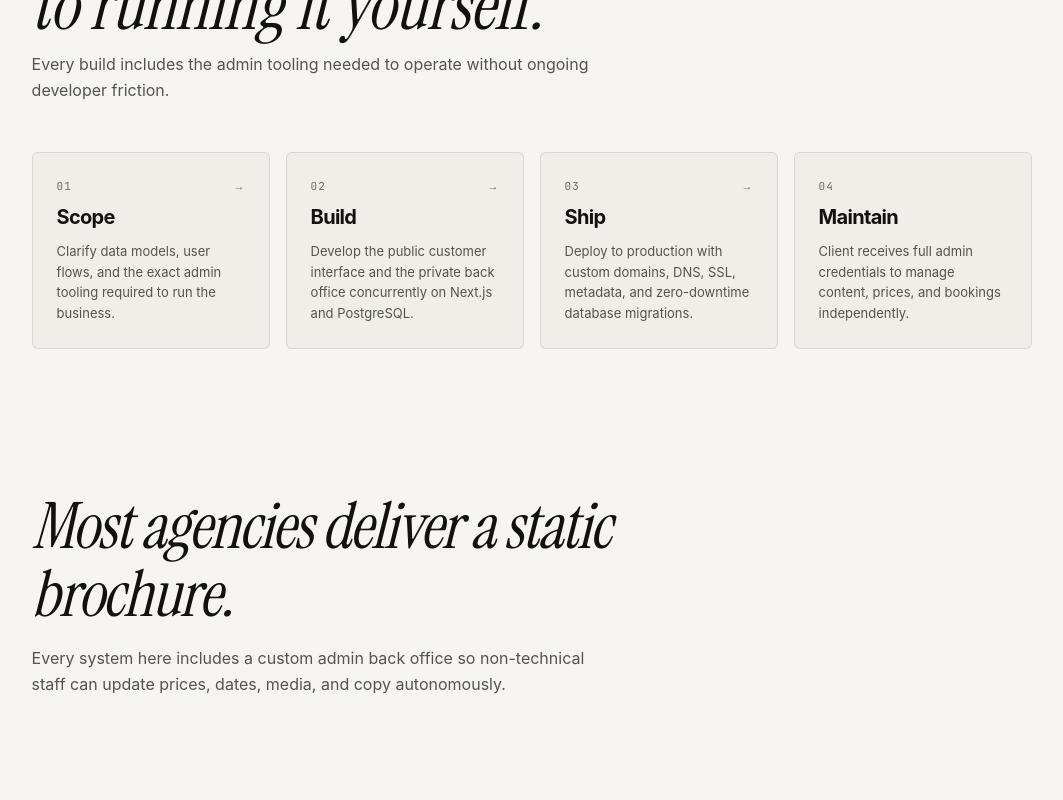
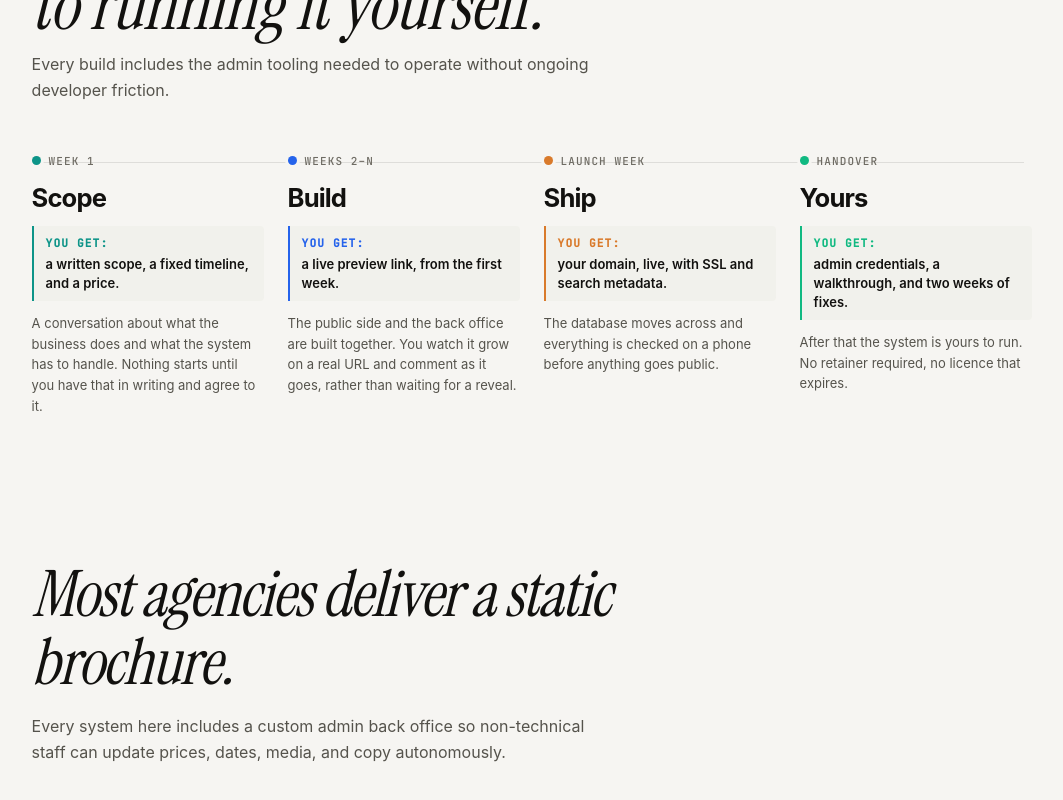
Before and after one commit to zetroxyyy/portfolio, a Next.js app: page / in a window 1280 px wide. Shown: the part 6426-7226 px from the top of the page, without its empty margins (122-1185 px from the left). Built offline with nearby package versions, Linux system fonts and the light colour scheme; a web font is replaced by a local one.

Commit message:
feat(process): redesign process section as horizontal timeline with deliverable callouts (Phase 7)

```diff
--- a/src/app/globals.css
+++ b/src/app/globals.css
@@ -92,6 +92,12 @@
   --radius:     6px;
   --radius-lg:  10px;
   --radius-xl:  14px;
+
+  /* Process timeline stage accents */
+  --stage-1:    #0D9488;
+  --stage-2:    #2563EB;
+  --stage-3:    #D97A2B;
+  --stage-4:    #10B981;
 }
 
 /* ── DARK THEME OVERRIDES ─────────────────────────────────── */
@@ -106,6 +112,11 @@
     --hairline:     rgba(237, 237, 234, 0.12);
     --hairline-2:   rgba(237, 237, 234, 0.06);
 
+    --stage-1:      #14B8A6;
+    --stage-2:      #60A5FA;
+    --stage-3:      #F59E0B;
+    --stage-4:      #34D399;
+
     --frame-bg:     #1F1F1D;
     --frame-bar:    #2A2A27;
     --frame-pill:   #141413;
@@ -121,6 +132,11 @@
   --fog:          #2A2926;
   --hairline:     rgba(237, 237, 234, 0.12);
   --hairline-2:   rgba(237, 237, 234, 0.06);
+
+  --stage-1:      #14B8A6;
+  --stage-2:      #60A5FA;
+  --stage-3:      #F59E0B;
+  --stage-4:      #34D399;
 
   --frame-bg:     #1F1F1D;
   --frame-bar:    #2A2A27;
@@ -1524,51 +1540,114 @@ button {
   gap: var(--space-2);
 }
 
-.process__steps {
+/* ── PROCESS TIMELINE ─────────────────────────────────────── */
+.timeline {
+  position: relative;
+  width: 100%;
+}
+
+/* Horizontal connecting rule behind stages */
+.timeline__track {
+  position: absolute;
+  top: 10px;
+  left: 8px;
+  right: 8px;
+  height: 1px;
+  background-color: var(--hairline);
+  z-index: 1;
+}
+
+@media (prefers-reduced-motion: reduce) {
+  .timeline__track {
+    transform: none !important;
+    transition: none !important;
+  }
+}
+
+.timeline__list {
+  list-style: none;
+  padding: 0;
+  margin: 0;
   display: grid;
   grid-template-columns: repeat(4, 1fr);
-  gap: var(--space-4);
+  gap: var(--space-6);
   position: relative;
-}
-
-.process__step {
-  background: var(--paper-2);
-  border: 1px solid var(--hairline);
-  border-radius: var(--radius);
-  padding: var(--space-6);
+  z-index: 2;
+}
+
+.timeline-stage {
   display: flex;
   flex-direction: column;
   gap: var(--space-3);
-}
-
-.process__step-header {
-  display: flex;
-  align-items: center;
-  justify-content: space-between;
-}
-
-.process__step-num {
-  font-family: var(--font-mono);
-  font-size: var(--text-xs);
+  position: relative;
+  background: transparent;
+  border: none;
+  padding: 0;
+}
+
+.timeline-stage__top {
+  display: flex;
+  align-items: center;
+  gap: var(--space-2);
+}
+
+.timeline-stage__marker {
+  width: 9px;
+  height: 9px;
+  border-radius: 50%;
+  background-color: var(--stage-accent, var(--ink));
+  box-shadow: 0 0 0 3px var(--paper);
+  flex-shrink: 0;
+}
+
+.timeline-stage__badge {
+  font-family: var(--font-mono);
+  font-size: var(--text-xs);
+  letter-spacing: var(--tracking-wider);
+  text-transform: uppercase;
   color: var(--mist);
-  letter-spacing: var(--tracking-wider);
-}
-
-.process__step-arrow {
-  font-family: var(--font-mono);
-  font-size: var(--text-xs);
-  color: var(--mist);
-}
-
-.process__step-name {
-  font-size: var(--text-lg);
-  color: var(--ink);
-}
-
-.process__step-desc {
+  font-weight: 500;
+}
+
+.timeline-stage__name {
+  font-family: var(--font-display);
+  font-size: var(--h-sub);
+  font-weight: 700;
+  color: var(--ink);
+  line-height: 1.25;
+  letter-spacing: var(--tracking-tight);
+}
+
+.timeline-stage__deliverable {
+  border-left: 2px solid var(--stage-accent, var(--ink));
+  padding: var(--space-2) var(--space-3);
+  background: color-mix(in srgb, var(--paper-2) 65%, transparent);
+  border-radius: 0 var(--radius-sm) var(--radius-sm) 0;
+  display: flex;
+  flex-direction: column;
+  gap: 2px;
+}
+
+.timeline-stage__deliverable-label {
+  font-family: var(--font-mono);
+  font-size: 0.7rem;
+  letter-spacing: var(--tracking-wider);
+  text-transform: uppercase;
+  color: var(--stage-accent, var(--mist));
+  font-weight: 600;
+}
+
+.timeline-stage__deliverable-text {
   font-size: var(--text-sm);
-  color: var(--graphite);
+  font-weight: 600;
+  color: var(--ink);
+  line-height: 1.45;
+}
+
+.timeline-stage__desc {
+  font-size: var(--text-sm);
   line-height: 1.6;
+  color: var(--graphite);
 }
 
 
@@ -1956,14 +2035,19 @@ button {
   gap: var(--space-6);
 }
 
-/* ── RESPONSIVE MEDIA QUERIES ─────────────────────────────── */
-
 @media (max-width: 1024px) {
-  .process__steps {
-    grid-template-columns: repeat(2, 1fr);
-  }
   .case-study__decisions-grid {
     grid-template-columns: 1fr;
+  }
+}
+
+@media (max-width: 900px) {
+  .timeline__track {
+    display: none;
+  }
+  .timeline__list {
+    grid-template-columns: 1fr;
+    gap: var(--space-8);
   }
 }
 
@@ -2025,9 +2109,6 @@ button {
     order: 2;
   }
 
-  .process__steps {
-    grid-template-columns: 1fr;
-  }
 
   .case-study__meta-bar {
     grid-template-columns: repeat(2, 1fr);
--- a/src/components/sections/Process.tsx
+++ b/src/components/sections/Process.tsx
@@ -1,32 +1,46 @@
 'use client';
 
-import { motion } from 'framer-motion';
+import React, { CSSProperties } from 'react';
+import { motion, useReducedMotion } from 'framer-motion';
 import { duration, ease } from '@/lib/motionConfig';
 
-const steps = [
+interface ProcessStage {
+  duration: string;
+  name: string;
+  deliverable: string;
+  desc: string;
+}
+
+const stages: ProcessStage[] = [
   {
-    num: '01',
+    duration: 'Week 1',
     name: 'Scope',
-    desc: 'Clarify data models, user flows, and the exact admin tooling required to run the business.',
+    deliverable: 'a written scope, a fixed timeline, and a price.',
+    desc: 'A conversation about what the business does and what the system has to handle. Nothing starts until you have that in writing and agree to it.',
   },
   {
-    num: '02',
+    duration: 'Weeks 2–N',
     name: 'Build',
-    desc: 'Develop the public customer interface and the private back office concurrently on Next.js and PostgreSQL.',
+    deliverable: 'a live preview link, from the first week.',
+    desc: 'The public side and the back office are built together. You watch it grow on a real URL and comment as it goes, rather than waiting for a reveal.',
   },
   {
-    num: '03',
+    duration: 'Launch week',
     name: 'Ship',
-    desc: 'Deploy to production with custom domains, DNS, SSL, metadata, and zero-downtime database migrations.',
+    deliverable: 'your domain, live, with SSL and search metadata.',
+    desc: 'The database moves across and everything is checked on a phone before anything goes public.',
   },
   {
-    num: '04',
-    name: 'Maintain',
-    desc: 'Client receives full admin credentials to manage content, prices, and bookings independently.',
+    duration: 'Handover',
+    name: 'Yours',
+    deliverable: 'admin credentials, a walkthrough, and two weeks of fixes.',
+    desc: 'After that the system is yours to run. No retainer required, no licence that expires.',
   },
 ];
 
 export function Process() {
+  const shouldReduceMotion = useReducedMotion();
+
   return (
     <section className="process" id="process" aria-labelledby="process-heading">
       <div className="process__inner">
@@ -39,26 +53,53 @@ export function Process() {
           </p>
         </header>
 
-        <div className="process__steps">
-          {steps.map((step, i) => (
-            <motion.div
-              key={step.name}
-              className="process__step"
-              initial={{ opacity: 0, y: 20 }}
-              whileInView={{ opacity: 1, y: 0 }}
-              viewport={{ once: true, margin: '-60px' }}
-              transition={{ duration: duration.slow, ease, delay: i * 0.08 }}
-            >
-              <div className="process__step-header">
-                <span className="process__step-num">{step.num}</span>
-                {i < steps.length - 1 && <span className="process__step-arrow" aria-hidden="true">→</span>}
-              </div>
-              <h3 className="process__step-name">{step.name}</h3>
-              <p className="process__step-desc">{step.desc}</p>
-            </motion.div>
-          ))}
+        {/* Timeline sequence */}
+        <div className="timeline">
+          {/* Horizontal connecting track on desktop */}
+          <motion.div
+            className="timeline__track"
+            initial={shouldReduceMotion ? { scaleX: 1 } : { scaleX: 0 }}
+            whileInView={{ scaleX: 1 }}
+            viewport={{ once: true, margin: '-60px' }}
+            transition={{ duration: 0.65, ease: [0.16, 1, 0.3, 1] }}
+            style={{ transformOrigin: 'left center' }}
+            aria-hidden="true"
+          />
+
+          <ol className="timeline__list">
+            {stages.map((stage, i) => (
+              <motion.li
+                key={stage.name}
+                className="timeline-stage"
+                style={{ '--stage-accent': `var(--stage-${i + 1})` } as CSSProperties}
+                initial={shouldReduceMotion ? { opacity: 1, y: 0 } : { opacity: 0, y: 16 }}
+                whileInView={{ opacity: 1, y: 0 }}
+                viewport={{ once: true, margin: '-60px' }}
+                transition={
+                  shouldReduceMotion
+                    ? { duration: 0 }
+                    : { duration: 0.5, ease: [0.16, 1, 0.3, 1], delay: 0.12 + i * 0.12 }
+                }
+              >
+                <div className="timeline-stage__top">
+                  <span className="timeline-stage__marker" aria-hidden="true" />
+                  <span className="timeline-stage__badge">{stage.duration}</span>
+                </div>
+
+                <h3 className="timeline-stage__name">{stage.name}</h3>
+
+                <div className="timeline-stage__deliverable">
+                  <span className="timeline-stage__deliverable-label">You get:</span>
+                  <p className="timeline-stage__deliverable-text">{stage.deliverable}</p>
+                </div>
+
+                <p className="timeline-stage__desc">{stage.desc}</p>
+              </motion.li>
+            ))}
+          </ol>
         </div>
 
+        {/* Statement callout */}
         <motion.div
           className="statement-wrap"
           initial={{ opacity: 0, y: 24 }}
```
